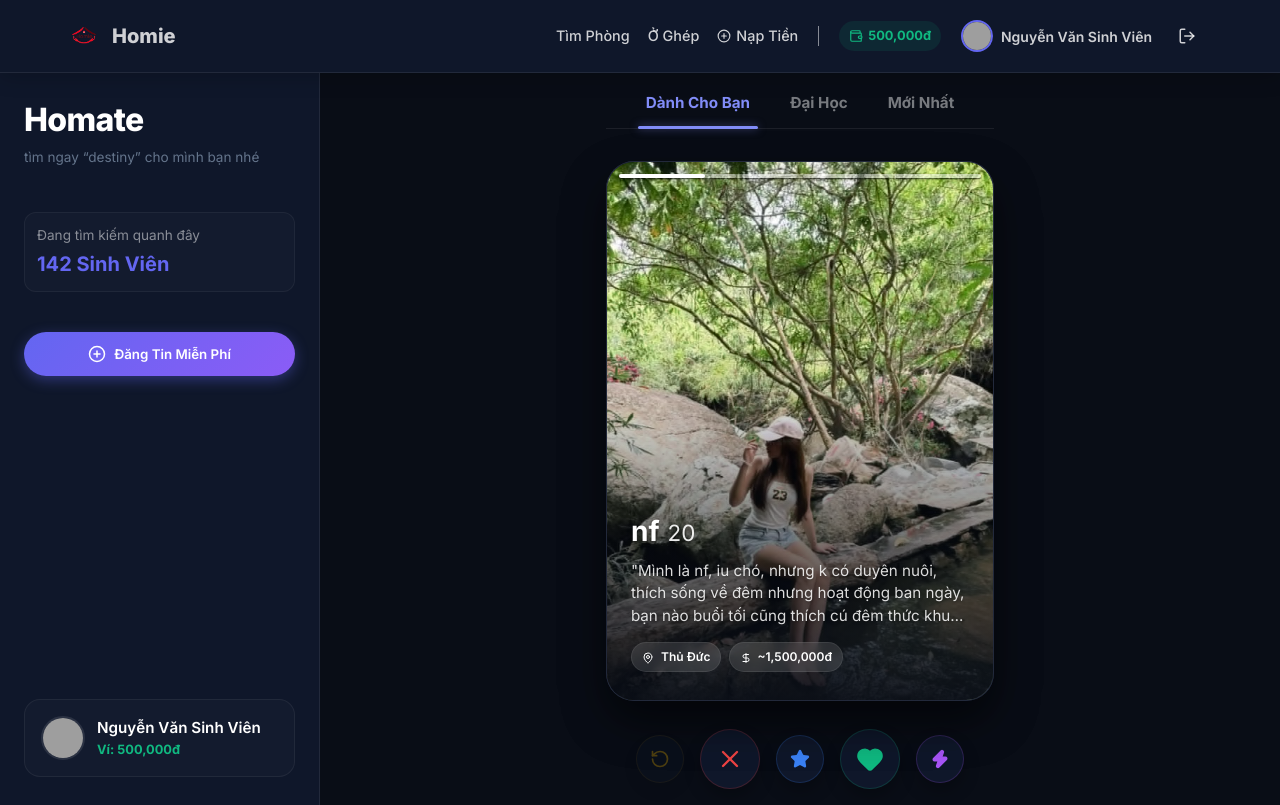
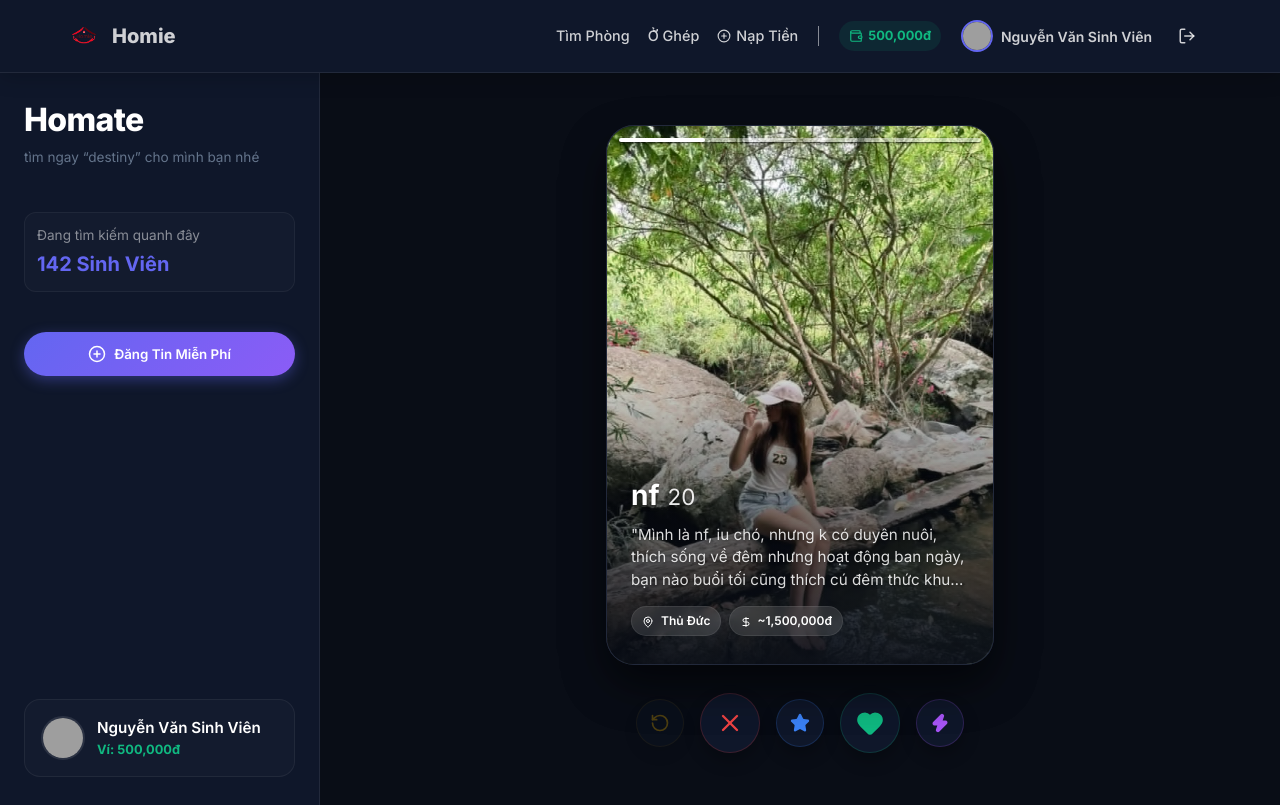
Before and after one commit to VitStudio/phongtro, a React (Vite) app: page /roommates in a window 1280 px wide. Built offline with nearby package versions, Linux system fonts and the light colour scheme; grey boxes are pictures that could not be loaded.

Commit message:
vercel compatible

```diff
--- a/src/components/layout/Navbar.jsx
+++ b/src/components/layout/Navbar.jsx
@@ -85,7 +85,7 @@ const Navbar = () => {
             </div>
 
             {/* Mobile hamburger */}
-            <button type="button" className="nav-mobile-only" onClick={() => setMobileOpen(!mobileOpen)} aria-label={mobileOpen ? 'Đóng menu' : 'Mở menu'} aria-expanded={mobileOpen}>
+            <button type="button" className="nav-mobile-only nav-app-mobile-toggle" onClick={() => setMobileOpen(!mobileOpen)} aria-label={mobileOpen ? 'Đóng menu' : 'Mở menu'} aria-expanded={mobileOpen}>
               {mobileOpen ? <X size={24} aria-hidden="true" /> : <Menu size={24} aria-hidden="true" />}
             </button>
           </>
--- a/src/index.css
+++ b/src/index.css
@@ -1674,18 +1674,37 @@ input:checked + .slider:before { transform: translateX(26px); }
   border-radius: 12px;
 }
 
+.nav-app-mobile-toggle {
+  align-items: center;
+  justify-content: center;
+  border: 1px solid rgba(15, 23, 42, 0.08);
+  background: rgba(255, 255, 255, 0.72);
+  color: var(--text-main);
+  transition: background 0.2s ease, border-color 0.2s ease, transform 0.2s ease;
+}
+
+.nav-app-mobile-toggle:hover {
+  background: rgba(255, 255, 255, 0.92);
+}
+
+.nav-app-mobile-toggle:active {
+  transform: scale(0.98);
+}
+
 .nav-mobile-menu {
   position: absolute;
   top: 100%;
   left: 0;
   right: 0;
-  padding: 20px;
+  padding: 18px 24px 22px;
   display: flex;
   flex-direction: column;
-  gap: 12px;
-  background: rgba(255,255,255,0.95);
+  gap: 14px;
+  background: rgba(255, 255, 255, 0.98);
   border-top: none;
-  z-index: 51;
+  border-bottom: 1px solid rgba(15, 23, 42, 0.08);
+  box-shadow: 0 22px 48px rgba(15, 23, 42, 0.16);
+  z-index: 250;
 }
 
 .nav-mobile-name {
@@ -2355,57 +2374,12 @@ input:checked + .slider:before { transform: translateX(26px); }
   padding: 0 16px;
 }
 
-.tinder-header-tabs {
-  display: flex;
-  justify-content: center;
-  align-items: center;
-  gap: 24px;
-  width: 100%;
-  margin-bottom: 24px;
-  border-bottom: 1px solid rgba(255, 255, 255, 0.08);
-  padding-bottom: 12px;
-  position: relative;
-  z-index: 200;
-}
-
-.tinder-tab {
-  font-size: 0.95rem;
-  font-weight: 700;
-  color: rgba(255, 255, 255, 0.45);
-  cursor: pointer;
-  padding: 4px 8px;
-  position: relative;
-  transition: all 0.25s ease;
-  background: none;
-  border: none;
-}
-
-.tinder-tab:hover {
-  color: rgba(255, 255, 255, 0.9);
-}
-
-.tinder-tab--active {
-  color: #818cf8 !important;
-}
-
-.tinder-tab--active::after {
-  content: '';
-  position: absolute;
-  bottom: -13px;
-  left: 0;
-  right: 0;
-  height: 3px;
-  background: #818cf8;
-  border-radius: 9999px;
-  box-shadow: 0 0 8px rgba(129, 140, 248, 0.5);
-}
-
 .tinder-card-deck {
   position: relative;
   width: 100%;
   height: 540px;
   perspective: 1000px;
-  margin-top: 8px;
+  margin-top: 0;
 }
 
 .tinder-card {
@@ -2847,14 +2821,32 @@ body:has(.roommates-app-container) .navbar-app {
   background: #0f172a !important;
   backdrop-filter: blur(10px) !important;
   box-shadow: 0 4px 20px rgba(0, 0, 0, 0.2) !important;
+  z-index: 300;
 }
 
 body:has(.roommates-app-container) .navbar-app .nav-app-link,
 body:has(.roommates-app-container) .navbar-app .nav-app-link-icon,
 body:has(.roommates-app-container) .navbar-app .nav-logo-text,
+body:has(.roommates-app-container) .navbar-app .nav-app-mobile-toggle,
 body:has(.roommates-app-container) .navbar-app .nav-user-name,
 body:has(.roommates-app-container) .navbar-app .nav-logout-btn {
   color: rgba(255, 255, 255, 0.8) !important;
+}
+
+body:has(.roommates-app-container) .navbar-app .nav-app-mobile-toggle {
+  border-color: rgba(255, 255, 255, 0.14);
+  background: rgba(255, 255, 255, 0.08);
+}
+
+body:has(.roommates-app-container) .navbar-app .nav-app-mobile-toggle:hover {
+  background: rgba(255, 255, 255, 0.14);
+  color: white !important;
+}
+
+body:has(.roommates-app-container) .navbar-app .nav-mobile-menu {
+  background: #f8fafc;
+  border-bottom-color: rgba(15, 23, 42, 0.12);
+  box-shadow: 0 28px 56px rgba(0, 0, 0, 0.34);
 }
 
 body:has(.roommates-app-container) .navbar-app .nav-app-link:hover,
@@ -3018,4 +3010,5 @@ body:has(.roommates-app-container) .navbar-app .nav-app-link.active {
   .tinder-container {
     padding: 0;
   }
-}
+
+}
--- a/src/pages/student/RoommateFinder.jsx
+++ b/src/pages/student/RoommateFinder.jsx
@@ -562,12 +562,6 @@ const SwipeDeck = ({
   onRestartDeck
 }) => (
   <section className="tinder-container">
-    <div className="tinder-header-tabs">
-      <button type="button" className="tinder-tab tinder-tab--active">Dành Cho Bạn</button>
-      <button type="button" className="tinder-tab">Đại Học</button>
-      <button type="button" className="tinder-tab">Mới Nhất</button>
-    </div>
-
     <div className="tinder-card-deck">
       {state.cardIndex < state.cardsList.length ? (
         <CardStack
```
Also changed, not shown: vercel.json (added).
